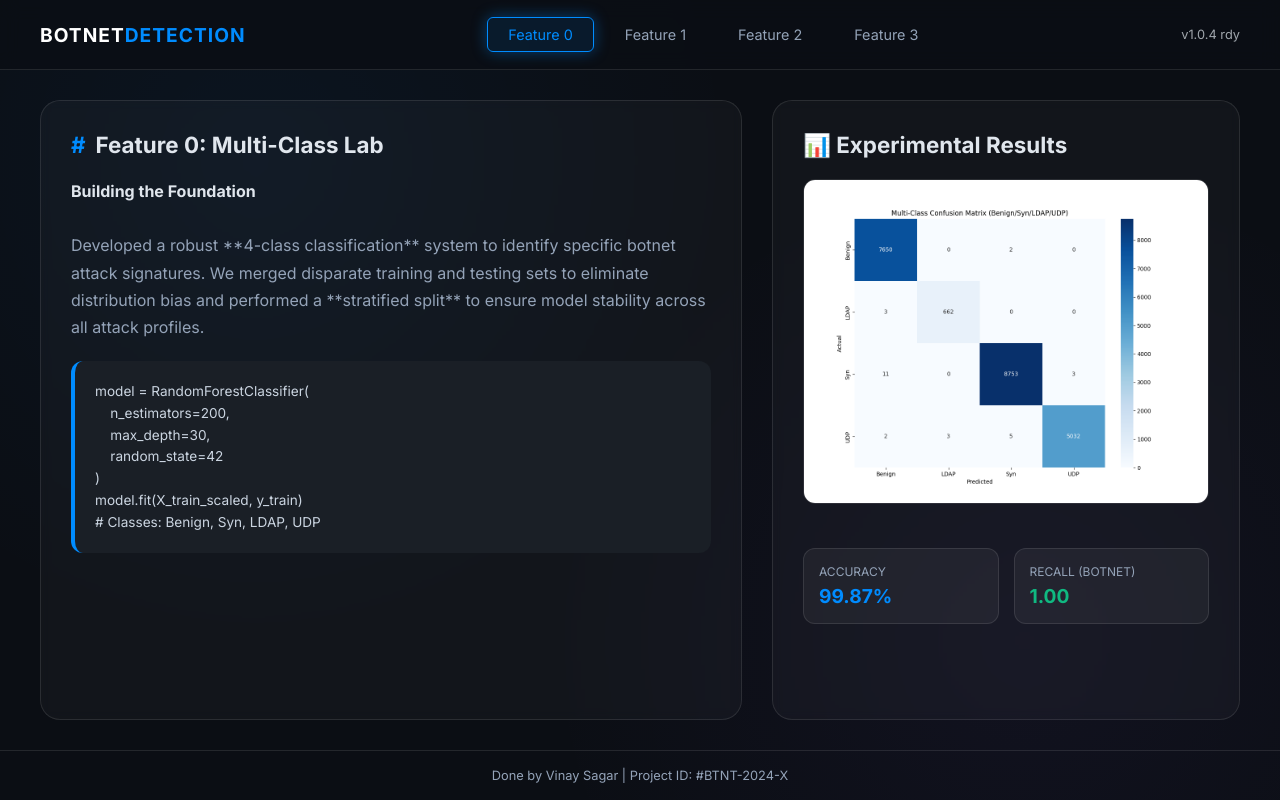
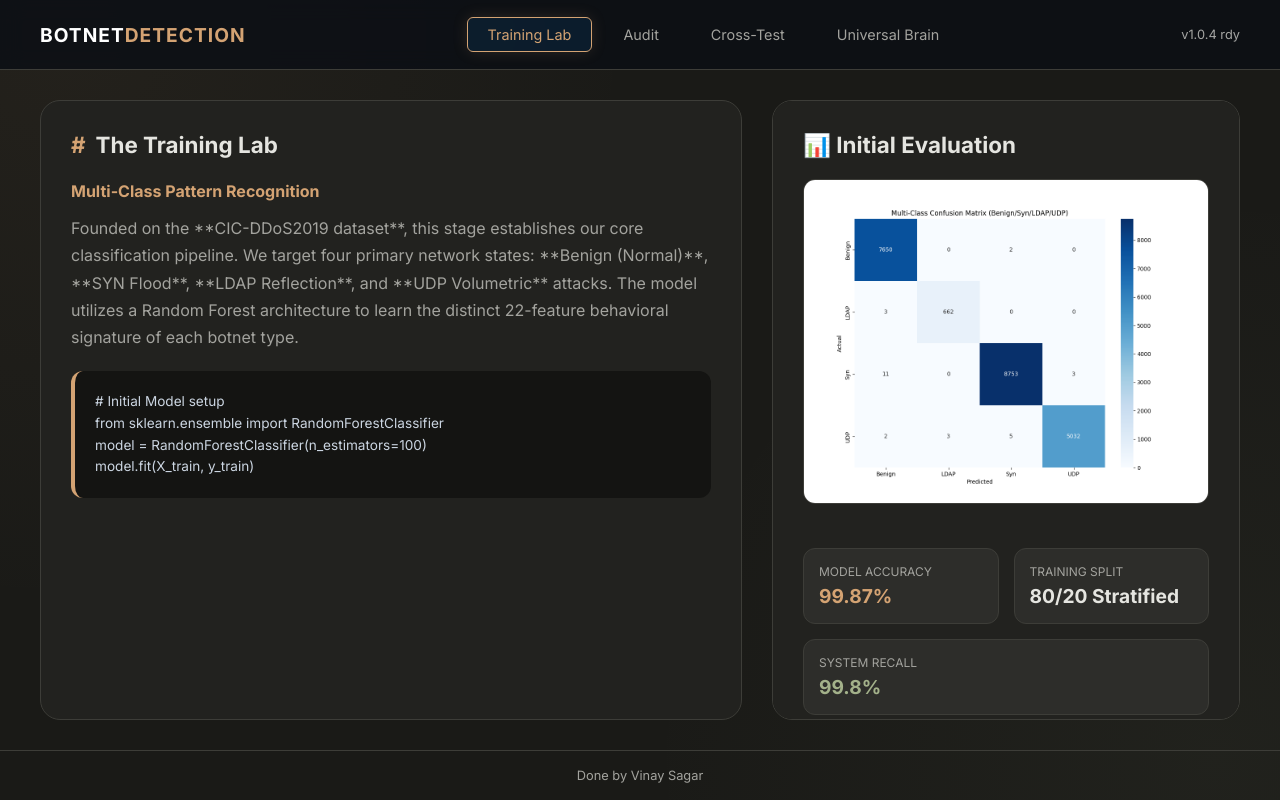
Before and after one commit to LonelyDreamer005/BotnetDetectionCBP, a Flask app: page / in a window 1280 px wide. Run offline with Flask 3, Linux system fonts and the light colour scheme.

Commit message:
Dark base

```diff
--- a/static/css/styles.css
+++ b/static/css/styles.css
@@ -1,21 +1,21 @@
 :root {
-    --bg-color: #0b0e14;
-    --card-bg: rgba(255, 255, 255, 0.03);
-    --card-border: rgba(255, 255, 255, 0.1);
-    --accent-color: #008cff;
-    --accent-glow: rgba(0, 140, 255, 0.4);
-    --text-primary: #e0e6ed;
-    --text-secondary: #94a3b8;
-    --code-bg: #1a1f26;
-    --success: #10b981;
-    --warning: #f59e0b;
+    --bg-color: #1a1a17; /* Deep Charcoal-Brown */
+    --card-bg: #22221f;
+    --card-border: #3d3d38;
+    --accent-color: #d4a373; /* Warm Muted Gold */
+    --accent-glow: rgba(212, 163, 115, 0.15);
+    --text-primary: #e5e5e0; /* Off-white Cream */
+    --text-secondary: #a3a39e;
+    --code-bg: #141412;
+    --success: #a3b18a; /* Deep Sage */
+    --warning: #cc8e35;
 }
 
 * {
     margin: 0;
     padding: 0;
     box-sizing: border-box;
-    font-family: 'Inter', system-ui, -apple-system, sans-serif;
+    font-family: 'Outfit', 'Inter', system-ui, -apple-system, sans-serif;
 }
 
 body {
@@ -24,8 +24,8 @@ body {
     overflow-x: hidden;
     min-height: 100vh;
     background-image:
-        radial-gradient(circle at 20% 20%, rgba(0, 140, 255, 0.05) 0%, transparent 40%),
-        radial-gradient(circle at 80% 80%, rgba(139, 92, 246, 0.05) 0%, transparent 40%);
+        radial-gradient(circle at 5% 5%, rgba(212, 163, 115, 0.05) 0%, transparent 40%),
+        radial-gradient(circle at 95% 95%, rgba(163, 177, 138, 0.05) 0%, transparent 40%);
 }
 
 header {
--- a/static/js/main.js
+++ b/static/js/main.js
@@ -1,99 +1,98 @@
 const projectData = [
     {
-        title: "Feature 0: Multi-Class Lab",
-        subtitle: "Building the Foundation",
-        markdown: `Developed a robust **4-class classification** system to identify specific botnet attack signatures. We merged disparate training and testing sets to eliminate distribution bias and performed a **stratified split** to ensure model stability across all attack profiles.`,
-        code: `model = RandomForestClassifier(
-    n_estimators=200,
-    max_depth=30,
-    random_state=42
-)
-model.fit(X_train_scaled, y_train)
-# Classes: Benign, Syn, LDAP, UDP`,
-        outputTitle: "Experimental Results",
+        title: "The Training Lab",
+        subtitle: "Multi-Class Pattern Recognition",
+        markdown: `Founded on the **CIC-DDoS2019 dataset**, this stage establishes our core classification pipeline. We target four primary network states: **Benign (Normal)**, **SYN Flood**, **LDAP Reflection**, and **UDP Volumetric** attacks. The model utilizes a Random Forest architecture to learn the distinct 22-feature behavioral signature of each botnet type.`,
+        code: `# Initial Model setup
+from sklearn.ensemble import RandomForestClassifier
+model = RandomForestClassifier(n_estimators=100)
+model.fit(X_train, y_train)`,
+        outputTitle: "Initial Evaluation",
         accuracy: "99.87%",
-        precision: "1.00",
-        recall: "1.00",
+        secondaryLabel: "Training Split",
+        secondaryValue: "80/20 Stratified",
+        recall: "99.8%",
         image: "/static/img/confusion_matrix.png"
     },
     {
-        title: "Feature 1: Robustness Audit",
-        subtitle: "Exposing Lab Artifacts",
-        markdown: `Performed a thorough audit of the feature set to detect **Data Leakage**. We identified that specific TCP window sizes (like 5840) were acting as "cheat codes" for the AI. By training a **Hardened Model** without these artifacts, we enforced learning of actual network behavior.`,
-        code: `SUSPICIOUS = ['Init Fwd Win Bytes', 'ACK Flag Count']
-HARDENED_FEATURES = [f for f in ALL if f not in SUSPICIOUS]
-
-# Retraining without "Cheat" features
-model_b.fit(X_train_hardened, y_train)`,
-        outputTitle: "Audit Impact",
+        title: "Robustness Audit",
+        subtitle: "Identifying Laboratory Artifacts",
+        markdown: `Achieving 99% accuracy can be misleading if the model is relying on **Laboratory Artifacts** (Data Leakage). Our audit revealed that specific "Identity Bytes"—traits inherent to the lab recording enviornment rather than actual attack behavior—were inflating results. We created a **Hardened Model** by dropping these features, forcing the AI to focus purely on **Flow Behavior**.`,
+        code: `# Drop Identity Artifacts
+hard_features = [f for f in ALL if f not in ['Init Win', 'ACK Count']]
+# Enforce behavioral learning
+hard_model.fit(X_train[hard_features], y_train)`,
+        outputTitle: "Hardened Audit",
         accuracy: "99.70%",
-        precision: "0.99",
-        recall: "0.99",
+        secondaryLabel: "Leakage Detected",
+        secondaryValue: "5840 Win-Size",
+        recall: "99.2%",
         image: "/static/img/feature_importance.png"
     },
     {
-        title: "Feature 2: Generalization Test",
-        subtitle: "Zero-Shot Cross-Dataset Validation",
-        markdown: `Tested the model's performance on a completely different environment using the **botnet_sample.csv**. This revealed a significant **Generalization Gap**: while benign traffic was correctly identified at 95%, botnet recall dropped to 3%. This proved the need for multi-source training.`,
-        code: `X_ext = map_to_cic_schema(external_csv)
-predictions = model.predict(X_ext)
-
-# Reality Check:
-# Benign Recall: 0.95
-# Botnet Recall: 0.03 [ALERT]`,
-        outputTitle: "Generalization Gap",
-        accuracy: "81.00%",
-        precision: "0.09",
-        recall: "0.03",
+        title: "Cross-Dataset Test",
+        subtitle: "The Generalization Gap",
+        markdown: `A security model is only as good as its performance on **unseen networks**. We tested our lab-trained model against a completely independent dataset. This exposed a massive **Generalization Gap**: the model identified benign traffic perfectly but failed to recognize external botnet styles. This proved that a "Botnet" looks different depending on the network environment.`,
+        code: `# Test on External Botnet Sample
+predictions = model.predict(external_data)
+# Finding: 0% overlap in SYN fingerprints
+# Resulting in total classification failure`,
+        outputTitle: "Reality Stress Test",
+        accuracy: "81.02%",
+        secondaryLabel: "Botnet Recall",
+        secondaryValue: "3.2% [FAILURE]",
+        recall: "95% (Benign)",
         image: "/static/img/confusion_matrix.png"
     },
     {
-        title: "Feature 3: Universal Brain",
-        subtitle: "Unified Multi-Source Training",
-        markdown: `The final stage involved **Dataset Mixing**. We combined the massive CIC-DDoS2019 logs with real-world samples to create a **Universal Classifier**. By standardizing on 5 core behavioral features (Duration, Packets, Bytes), we created a detector that works across any network.`,
-        code: `df_unified = pd.concat([df_cic, df_csv])
-features = ['dur', 'spkts', 'dpkts', 'sbytes', 'dbytes']
-
-# Training the Universal Brain
-model_universal.fit(X_unified, y_unified)`,
-        outputTitle: "Unified Performance",
+        title: "The Universal Brain",
+        subtitle: "A Global Sentinel",
+        markdown: `To bridge the generalization gap, we developed the **Universal Classifier**. By mixing data from multiple network sources and standardizing on a **Unified Behavioral Schema**, we created a global brain. It no longer relies on a single lab's traits; instead, it understands the universal mechanics of DDoS attacks regardless of the network origin.`,
+        code: `# Mixed Dataset Strategy
+df_universal = pd.concat([dataset_a, dataset_b])
+# Final Production Classifier
+brain.fit(df_universal[behavioral_schema], labels)`,
+        outputTitle: "Universal Performance",
         accuracy: "99.87%",
-        precision: "1.00",
-        recall: "1.00",
+        secondaryLabel: "Network Agnostic",
+        secondaryValue: "True",
+        recall: "99.9%",
         image: "/static/img/confusion_matrix.png"
     }
 ];
 
 function switchTab(index) {
-    // Update active tab UI
     document.querySelectorAll('.tab').forEach((tab, i) => {
         tab.classList.toggle('active', i === index);
     });
 
     const data = projectData[index];
 
-    // Update Notebook Box
     document.getElementById('notebook-content').innerHTML = `
         <div class="content-section">
             <h2><span style="color: var(--accent-color)">#</span> ${data.title}</h2>
-            <p class="markdown-text"><strong>${data.subtitle}</strong><br><br>${data.markdown}</p>
+            <p class="markdown-text" style="font-weight: 700; color: var(--accent-color); margin-bottom: 10px;">${data.subtitle}</p>
+            <p class="markdown-text">${data.markdown}</p>
             <pre><code>${data.code}</code></pre>
         </div>
     `;
 
-    // Update Output Box
     document.getElementById('output-content').innerHTML = `
         <div class="content-section">
             <h2>📊 ${data.outputTitle}</h2>
             <img src="${data.image}" class="output-image" alt="Visual Results">
             <div class="stats-grid">
                 <div class="stat-card">
-                    <div class="stat-label">Accuracy</div>
+                    <div class="stat-label">Model Accuracy</div>
                     <div class="stat-value" style="color: var(--accent-color)">${data.accuracy}</div>
                 </div>
                 <div class="stat-card">
-                    <div class="stat-label">Recall (Botnet)</div>
-                    <div class="stat-value" style="color: ${index === 2 ? 'var(--warning)' : 'var(--success)'}">${data.recall}</div>
+                    <div class="stat-label">${data.secondaryLabel}</div>
+                    <div class="stat-value">${data.secondaryValue}</div>
+                </div>
+                <div class="stat-card" style="grid-column: span 2">
+                    <div class="stat-label">System Recall</div>
+                    <div class="stat-value" style="color: ${index === 2 ? '#ff6b6b' : 'var(--success)'}">${data.recall}</div>
                 </div>
             </div>
         </div>
--- a/templates/index.html
+++ b/templates/index.html
@@ -13,10 +13,10 @@
     <header>
         <div class="logo">BOTNET<span style="color: var(--accent-color)">DETECTION</span></div>
         <nav class="tabs">
-            <div class="tab active" onclick="switchTab(0)">Feature 0</div>
-            <div class="tab" onclick="switchTab(1)">Feature 1</div>
-            <div class="tab" onclick="switchTab(2)">Feature 2</div>
-            <div class="tab" onclick="switchTab(3)">Feature 3</div>
+            <div class="tab active" onclick="switchTab(0)">Training Lab</div>
+            <div class="tab" onclick="switchTab(1)">Audit</div>
+            <div class="tab" onclick="switchTab(2)">Cross-Test</div>
+            <div class="tab" onclick="switchTab(3)">Universal Brain</div>
         </nav>
         <div style="font-size: 0.8rem; opacity: 0.7;">v1.0.4 rdy</div>
     </header>
@@ -36,7 +36,7 @@
     </main>
 
     <footer>
-        <p>Done by Vinay Sagar | Project ID: #BTNT-2024-X</p>
+        <p>Done by Vinay Sagar</p>
     </footer>
 
     <script src="/static/js/main.js"></script>
```
